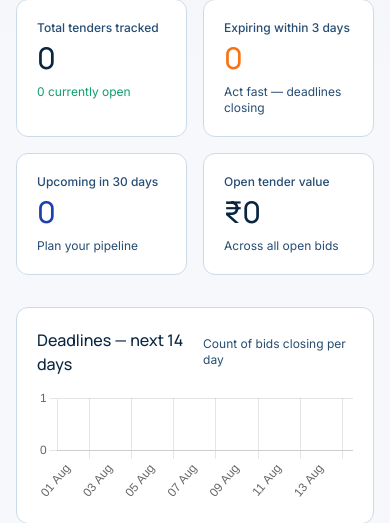
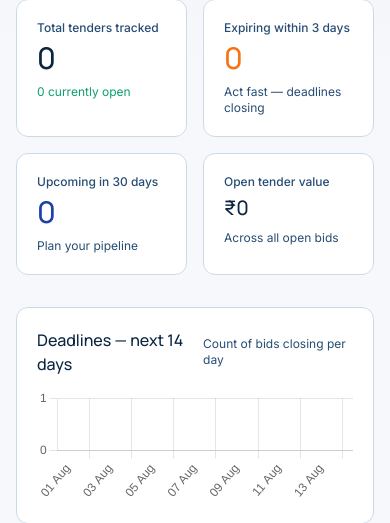
Before and after one commit to Priyankaa710/Government-Tender-Scraper, a Django app: page / in a window 390 px wide. Shown: the part 254-777 px from the top of the page. Run offline with Django 5.2, Linux system fonts and the light colour scheme; data that the repository does not hold is empty; some libraries are stand-ins or nearby versions.

Commit message:
Improve mobile dashboard UI

```diff
--- a/templates/tenders/dashboard.html
+++ b/templates/tenders/dashboard.html
@@ -34,8 +34,9 @@
     </div>
     <div class="stat-card bg-white rounded-xl p-5 border border-navy-100">
       <p class="text-xs text-navy-400 font-medium">Open tender value</p>
-      <p class="font-display font-800 text-3xl text-navy mt-1">₹{{ stats.open_estimated_value|floatformat:0|intcomma }}</p>
-      <p class="text-xs text-navy-400 mt-2">Across all open bids</p>
+<p class="font-display font-800 text-xl sm:text-2xl lg:text-3xl text-navy mt-1 break-all">
+    ₹{{ stats.open_estimated_value|floatformat:0|intcomma }}
+</p>      <p class="text-xs text-navy-400 mt-2">Across all open bids</p>
     </div>
   </div>
 
```
